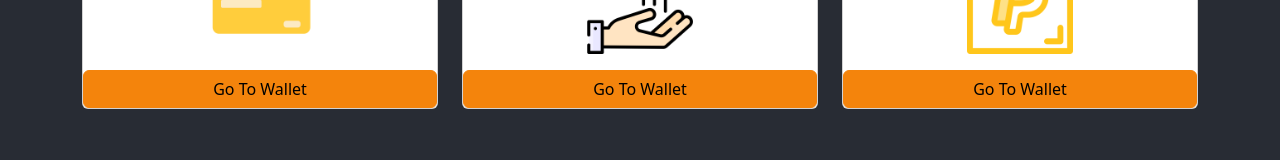
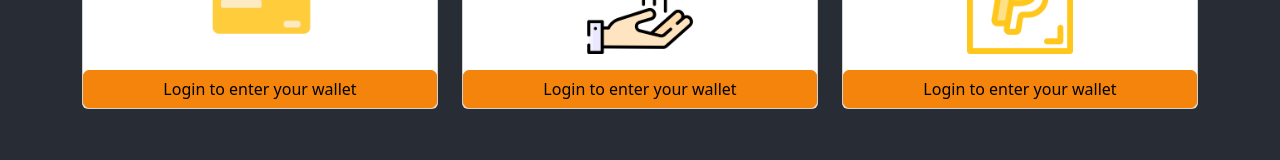
Before and after one commit to batikanyeni/software-project, a React (Create React App) app: page / in a window 1280 px wide. Shown: the part 367-527 px from the top of the page. Built offline with nearby package versions, Linux system fonts and the light colour scheme; no server answers.

Commit message:
timer added

```diff
--- a/package.json
+++ b/package.json
@@ -11,6 +11,7 @@
     "bootstrap": "^5.2.2",
     "formik": "^2.2.9",
     "react-bootstrap": "^2.5.0",
+    "react-countdown": "^2.3.5",
     "react-helmet": "^6.1.0",
     "react-redux": "^8.0.4",
     "react-router-dom": "^6.4.2",
--- a/src/App.js
+++ b/src/App.js
@@ -28,7 +28,7 @@ function App() {
         <ScrollToTop>
           <Routes>
             <Route path="*" element={<NotFound />} />
-            <Route path="/" element={<Home />} />
+            <Route path="/" element={<Home isLoggedIn={isLoggedIn} />} />
             <Route path="/login" element={<Login />} />,
             {isLoggedIn && <Route path="/library" element={<Library />} />}
             {isLoggedIn && <Route path="/wallet" element={<Wallet />} />}
--- a/src/components/GameComponents/GamePlayerModal.js
+++ b/src/components/GameComponents/GamePlayerModal.js
@@ -1,8 +1,25 @@
-import React from 'react';
+import React, { useEffect } from 'react';
 import Modal from 'react-bootstrap/Modal';
 import classes from './GamePlayerModal.module.css';
+import Countdown from 'react-countdown';
 
 const GamePlayerModal = (props) => {
+  const renderer = ({ minutes, seconds }) => {
+    return (
+      <span>
+        {minutes}:{seconds}
+      </span>
+    );
+  };
+  useEffect(() => {
+    setTimeout(() => {
+      console.log('timer start');
+      props.displaySetter(false);
+    }, 60000);
+    return () => {
+      console.log('finished');
+    };
+  }, []);
   return (
     <Modal
       {...props}
@@ -11,7 +28,17 @@ const GamePlayerModal = (props) => {
       centered
       className={classes.modal}
     >
-      <Modal.Header closeButton />
+      <Modal.Header closeButton>
+        <Modal.Title>
+          {`Remaining Demo Time : `}
+          <Countdown
+            intervalDelay={0}
+            precision={3}
+            renderer={renderer}
+            date={Date.now() + 60000}
+          />
+        </Modal.Title>
+      </Modal.Header>
       <Modal.Body className={classes.body}>
         <iframe src={props.url} className={classes['game-player']}></iframe>
       </Modal.Body>
--- a/src/components/Pages/GamePage.js
+++ b/src/components/Pages/GamePage.js
@@ -16,7 +16,7 @@ import 'react-toastify/dist/ReactToastify.css';
 const GamePage = () => {
   const isLoggedIn = useSelector((state) => state.auth.isLoggedIn);
   const token = useSelector((state) => state.auth.token);
-  const [modalShow, setModalShow] = React.useState(false);
+  const [modalShow, setModalShow] = useState(false);
   const userId = useSelector((state) => state.auth.userId);
   const [commentId, setCommentId] = useState('');
   const [disabled, setDisabled] = useState(false);
@@ -153,6 +153,7 @@ const GamePage = () => {
         url={gameInfo.url}
         show={modalShow}
         onHide={() => setModalShow(false)}
+        displaySetter={setModalShow}
       />
       <Container className={classes['GameDetail']}>
         <Row>
--- a/src/components/Pages/Home.js
+++ b/src/components/Pages/Home.js
@@ -6,7 +6,7 @@ import PaymentSection from '../PaymentSection/PaymentSection';
 import HomeGames from '../GameComponents/HomeGames';
 import { Container } from 'react-bootstrap';
 
-const Home = () => {
+const Home = (props) => {
   const [games, setGames] = useState([]);
 
   useEffect(() => {
@@ -24,7 +24,7 @@ const Home = () => {
       </Container>
       <br></br>
 
-      <PaymentSection />
+      <PaymentSection isLoggedIn={props.isLoggedIn} />
       <br></br>
       <br></br>
       <br></br>
--- a/src/components/PaymentSection/PaymentSection.js
+++ b/src/components/PaymentSection/PaymentSection.js
@@ -7,7 +7,7 @@ import Button from 'react-bootstrap/Button';
 import classes from './PaymentSection.module.css';
 import { Link } from 'react-router-dom';
 
-const PaymentSection = () => {
+const PaymentSection = (props) => {
   return (
     <Container className={classes['card-container']}>
       <Row>
@@ -21,8 +21,15 @@ const PaymentSection = () => {
                 className={classes['card-img']}
               />
             </Card.Body>
-            <Button as={Link} to={'/wallet'} variant="primary">
-              Go To Wallet
+
+            <Button
+              as={Link}
+              to={!props.isLoggedIn ? '/login' : '/wallet'}
+              variant="primary"
+            >
+              {!props.isLoggedIn
+                ? 'Login to enter your wallet'
+                : 'Go To Wallet'}
             </Button>
           </Card>
         </Col>
@@ -36,8 +43,14 @@ const PaymentSection = () => {
                 className={classes['card-img']}
               />
             </Card.Body>
-            <Button as={Link} to={'/wallet'} variant="primary">
-              Go To Wallet
+            <Button
+              as={Link}
+              to={!props.isLoggedIn ? '/login' : '/wallet'}
+              variant="primary"
+            >
+              {!props.isLoggedIn
+                ? 'Login to enter your wallet'
+                : 'Go To Wallet'}
             </Button>
           </Card>
         </Col>
@@ -51,8 +64,14 @@ const PaymentSection = () => {
                 className={classes['card-img']}
               />
             </Card.Body>
-            <Button as={Link} to={'/wallet'} variant="primary">
-              Go To Wallet
+            <Button
+              as={Link}
+              to={!props.isLoggedIn ? '/login' : '/wallet'}
+              variant="primary"
+            >
+              {!props.isLoggedIn
+                ? 'Login to enter your wallet'
+                : 'Go To Wallet'}
             </Button>
           </Card>
         </Col>
--- a/src/components/PaymentSection/PaymentSection.module.css
+++ b/src/components/PaymentSection/PaymentSection.module.css
@@ -21,3 +21,10 @@
   height: 20%;
   width: 33%;
 }
+
+.card-container a:disabled {
+  background: #ccc;
+  border-color: #ccc;
+  color: #666666;
+  cursor: not-allowed;
+}
--- a/src/components/UI/Carousel/GamePageSlider.js
+++ b/src/components/UI/Carousel/GamePageSlider.js
@@ -5,7 +5,7 @@ import classes from './GamePageSlider.module.css';
 const GamePageSlider = (props) => {
   return (
     <Carousel className={classes['gamepageslider']} slide={false}>
-      {props.gameInfo.images?.slice(0, 3).map((e) => (
+      {props.gameInfo.images?.map((e) => (
         <Carousel.Item className={classes['carousel-item']} key={e.imageId}>
           <img className="d-block w-100 " src={e.url} alt="slide" />
         </Carousel.Item>
```
Also changed, not shown: 1 other file (tests, documents, lock files or other folders).
